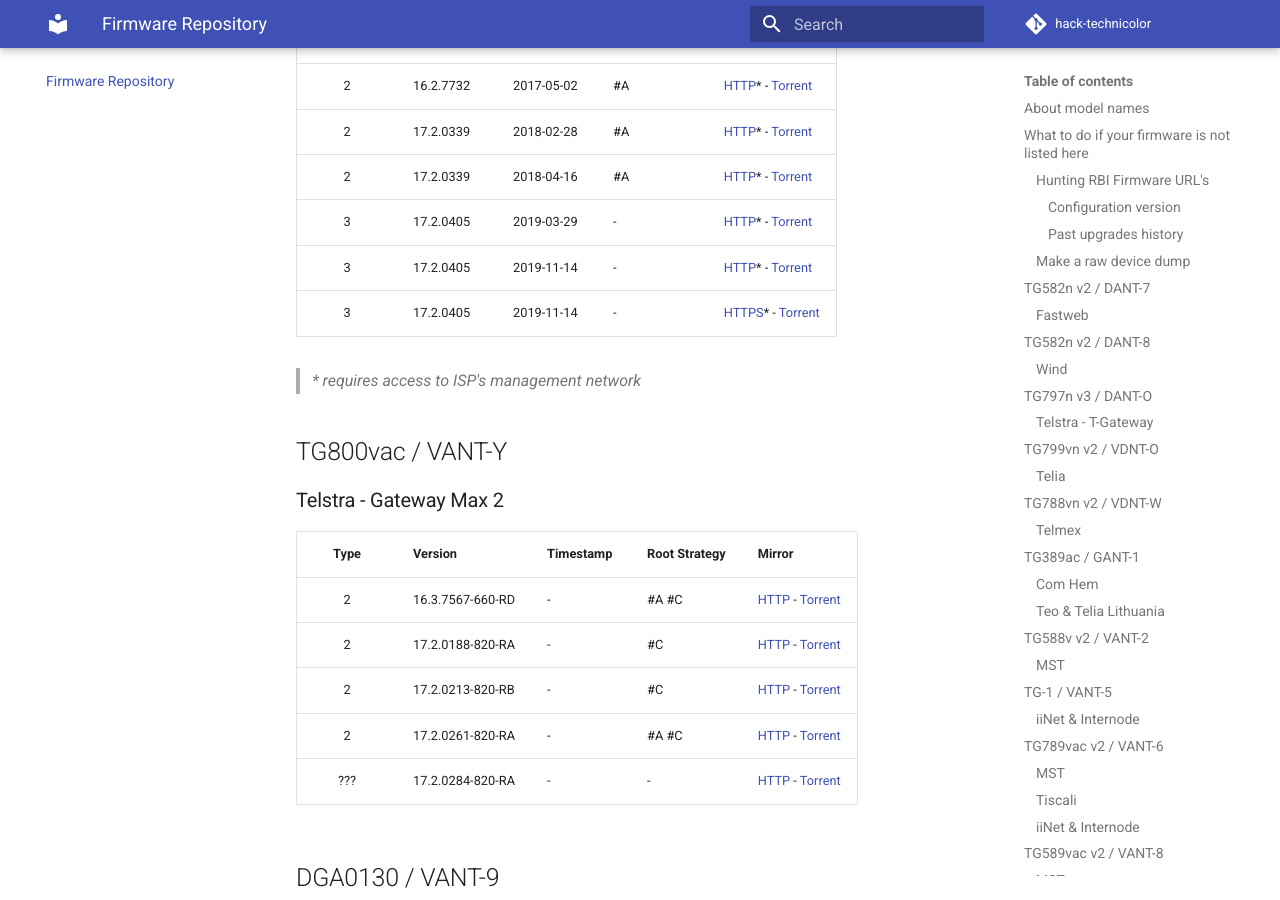
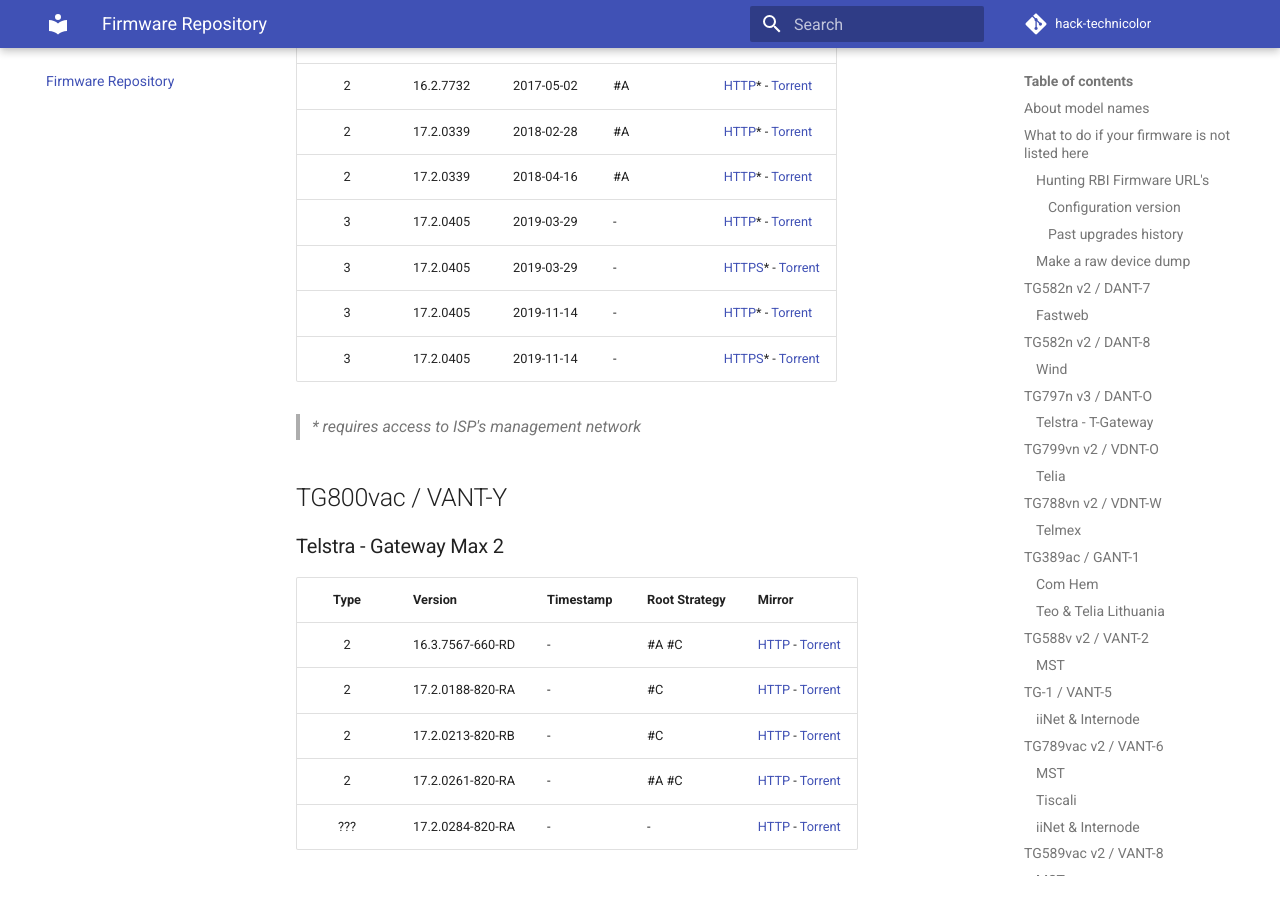
Before and after one commit to hack-technicolor/hack-technicolor, an MkDocs documentation site: the page built from docs/Repository.md, in a window 1280 px wide and 900 px high, scrolled down 12155 px. Built offline with MkDocs 1.6.1 and Material for MkDocs 9.7.7, drawn with Linux system fonts in a browser that asks for light colours; comment, search, counter and statistics services are not loaded.

Commit message:
added https url for 172405h1441028closed.rbi

```diff
--- a/docs/Repository.md
+++ b/docs/Repository.md
@@ -343,6 +343,7 @@
 | 2      | 17.2.0339        | 2018-02-28 | #A            | [HTTP](http://131.116.22.230/172339h1441002closed.rbi)* - [Torrent](https://github.com/hack-technicolor/hack-technicolor/blob/master/torrents/vbnt-h/172339h1441002closed.rbi.torrent?raw=true) |
 | 2      | 17.2.0339        | 2018-04-16 | #A            | [HTTP](http://131.116.22.230/172339h1441018closed.rbi)* - [Torrent](https://github.com/hack-technicolor/hack-technicolor/blob/master/torrents/vbnt-h/172339h1441018closed.rbi.torrent?raw=true) |
 | 3      | 17.2.0405        | 2019-03-29 | -             | [HTTP](http://131.116.22.230/172405h1441028closed.rbi)* - [Torrent](https://github.com/hack-technicolor/hack-technicolor/blob/master/torrents/vbnt-h/172405h1441028closed.rbi.torrent?raw=true) |
+| 3      | 17.2.0405        | 2019-03-29 | -             | [HTTPS](https://rgw.teliacompany.com:7547/172405h1441028closed.rbi)* - [Torrent](https://github.com/hack-technicolor/hack-technicolor/blob/master/torrents/vbnt-h/172405h1441028closed.rbi.torrent?raw=true) |
 | 3      | 17.2.0405        | 2019-11-14 | -             | [HTTP](http://131.116.22.230/172405h1441042closed.rbi)* - [Torrent](https://github.com/hack-technicolor/hack-technicolor/blob/master/torrents/vbnt-h/172405h1441042closed.rbi.torrent?raw=true) |
 | 3      | 17.2.0405        | 2019-11-14 | -             | [HTTPS](https://rgw.teliacompany.com:7547/172405h1441042closed.rbi)* - [Torrent](https://github.com/hack-technicolor/hack-technicolor/blob/master/torrents/vbnt-h/172405h1441042closed.rbi.torrent?raw=true) |
 
```
